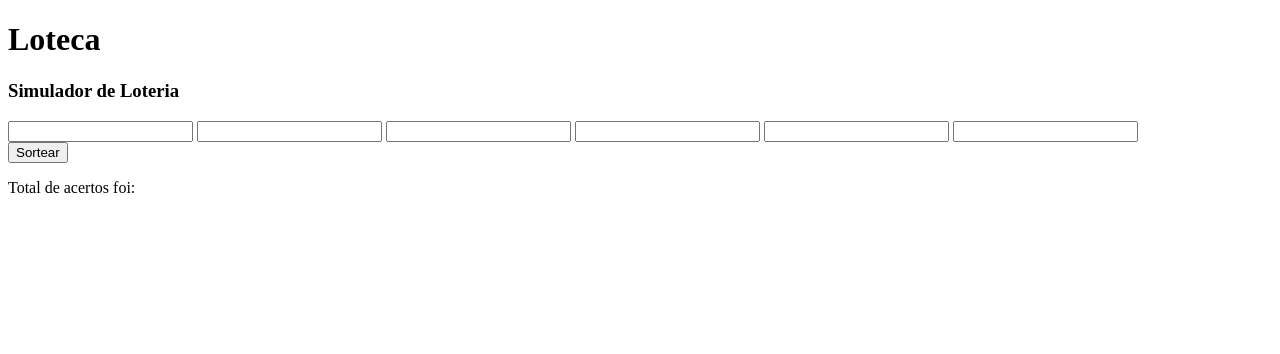
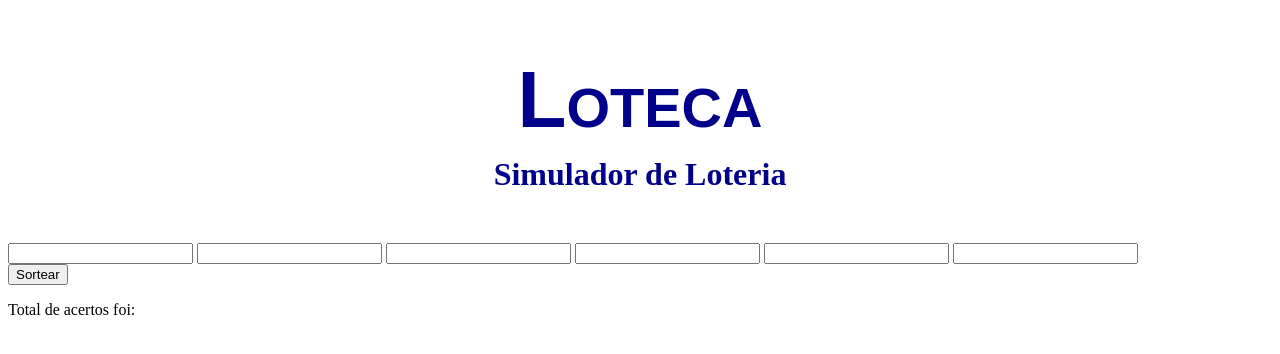
Before and after one commit to bcezs/Loteca-Vesp, a plain HTML site: page index.html in a window 1280 px wide. Drawn offline with Linux system fonts and the light colour scheme.

Commit message:
Criação do css

```diff
--- a/index.html
+++ b/index.html
@@ -5,6 +5,7 @@
     <meta http-equiv="X-UA-Compatible" content="IE=edge">
     <meta name="viewport" content="width=device-width, initial-scale=1.0">
     <title>Loteca - Simulador de Loteria</title>
+    <link rel="stylesheet" href="styles.css">
 </head>
 <body>
     <header>
--- /dev/null
+++ b/styles.css
@@ -0,0 +1,19 @@
+header{
+    text-align: center;
+    margin-top: 50px;
+    margin-bottom: 50px;
+    color: darkblue;
+}
+
+header > h1 {
+   font-size: 5rem;
+   font-family: Arial, Helvetica, sans-serif;
+   font-weight: bold;
+   font-variant: small-caps;
+   margin-bottom: 10px;
+}
+
+header > h3 {
+    font-size: 2rem;
+    margin-top: 10px;
+}
```
